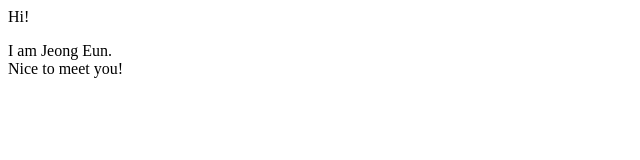
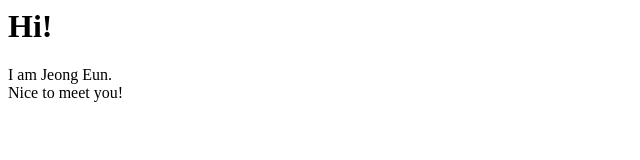
Before and after one commit to 0OwO0O/0OwO0O.github.io, a plain HTML site: page index.html in a window 1280 px wide. Shown: the whole page, without its empty margins (0-640 px from the left). Drawn offline with Linux system fonts and the light colour scheme.

Commit message:
Update index.html

```diff
--- a/index.html
+++ b/index.html
@@ -3,8 +3,8 @@
     <title>page</title>
   </head>
   <body>
-    <div>
-      <hi>Hi!</hi>
+    <div style="width:25%,margin:55px 20px 55px,background-color:#e8d389">
+      <h1 style="font color:#6cdaf0">Hi!</h1>
       <p>I am Jeong Eun.<br>Nice to meet you!</p>
     </div>
   </body>
```
